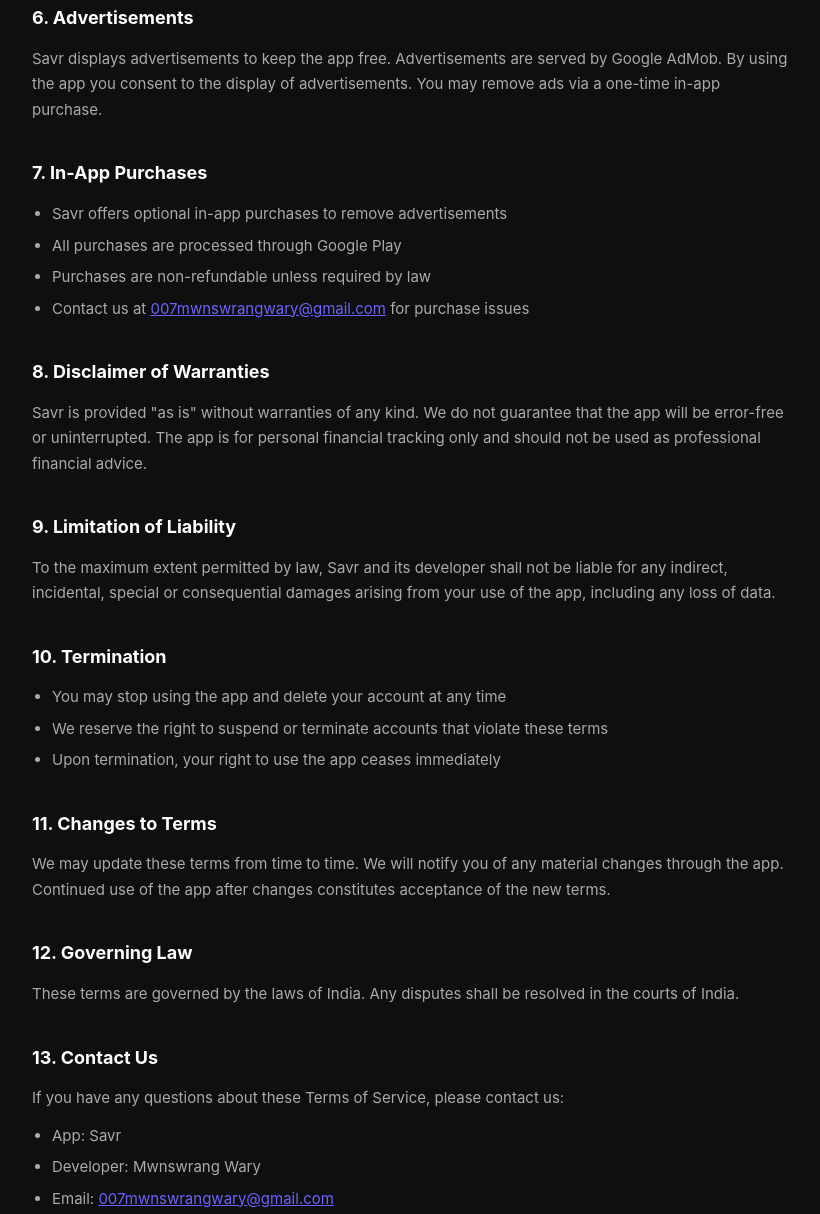
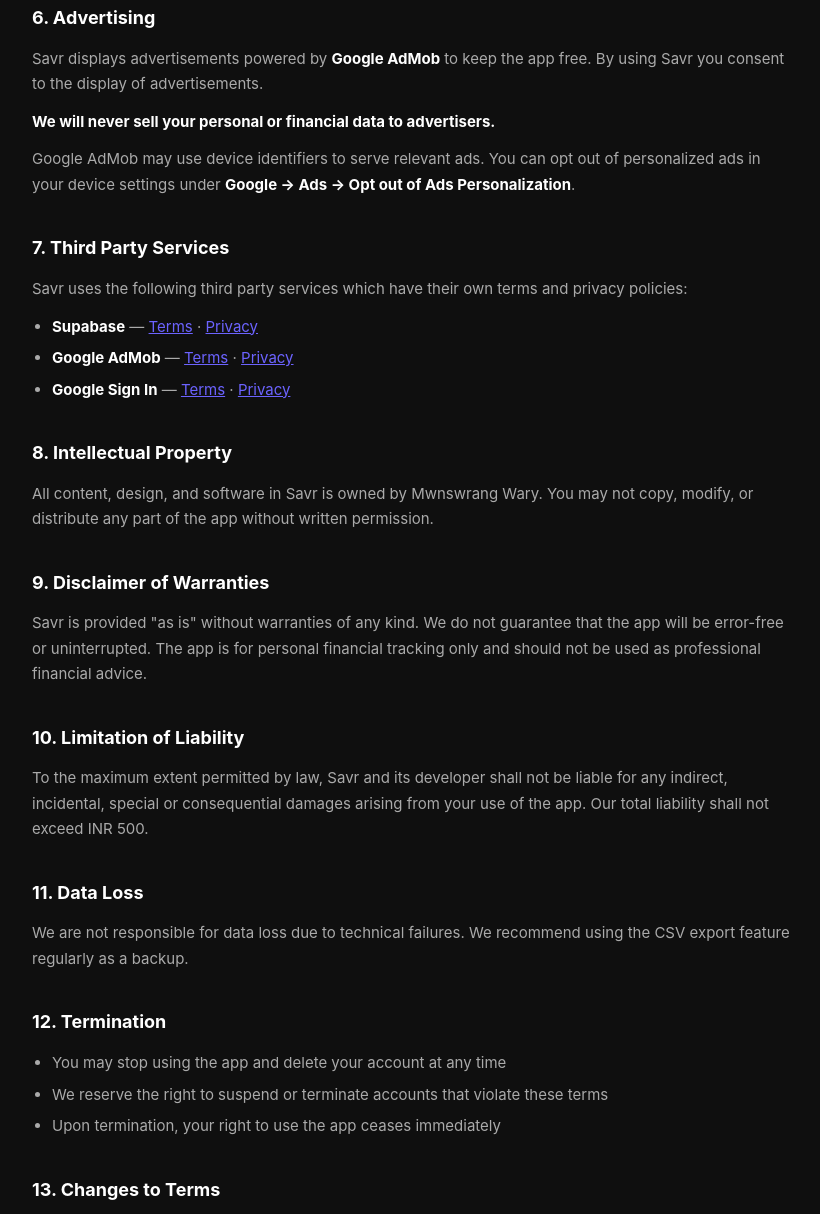
Before and after one commit to 007wary/Savr, a website: page terms-of-service.html in a window 1280 px wide. Shown: the part 1410-2624 px from the top of the page, without its empty margins (228-1048 px from the left). Drawn offline with Linux system fonts and the light colour scheme.

Commit message:
Revise Terms of Service with new sections and clarifications
Updated terms of service to include new sections on advertising, third-party services, and data loss. Added clarifications on user data ownership and liability limitations.

```diff
--- a/terms-of-service.html
+++ b/terms-of-service.html
@@ -14,6 +14,7 @@
     ul { color: #aaa; font-size: 15px; padding-left: 20px; margin-bottom: 12px; }
     ul li { margin-bottom: 6px; }
     a { color: #6C63FF; }
+    strong { color: #fff; }
     .footer { margin-top: 60px; padding-top: 24px; border-top: 1px solid #2A2A2A; color: #555; font-size: 13px; }
   </style>
 </head>
@@ -64,37 +65,45 @@
     <li>Use the app to store or transmit malicious content</li>
   </ul>
 
-  <h2>6. Advertisements</h2>
-  <p>Savr displays advertisements to keep the app free. Advertisements are served by Google AdMob. By using the app you consent to the display of advertisements. You may remove ads via a one-time in-app purchase.</p>
+  <h2>6. Advertising</h2>
+  <p>Savr displays advertisements powered by <strong>Google AdMob</strong> to keep the app free. By using Savr you consent to the display of advertisements.</p>
+  <p><strong>We will never sell your personal or financial data to advertisers.</strong></p>
+  <p>Google AdMob may use device identifiers to serve relevant ads. You can opt out of personalized ads in your device settings under <strong>Google → Ads → Opt out of Ads Personalization</strong>.</p>
 
-  <h2>7. In-App Purchases</h2>
+  <h2>7. Third Party Services</h2>
+  <p>Savr uses the following third party services which have their own terms and privacy policies:</p>
   <ul>
-    <li>Savr offers optional in-app purchases to remove advertisements</li>
-    <li>All purchases are processed through Google Play</li>
-    <li>Purchases are non-refundable unless required by law</li>
-    <li>Contact us at <a href="mailto:007mwnswrangwary@gmail.com">007mwnswrangwary@gmail.com</a> for purchase issues</li>
+    <li><strong>Supabase</strong> — <a href="https://supabase.com/terms">Terms</a> · <a href="https://supabase.com/privacy">Privacy</a></li>
+    <li><strong>Google AdMob</strong> — <a href="https://policies.google.com/terms">Terms</a> · <a href="https://policies.google.com/privacy">Privacy</a></li>
+    <li><strong>Google Sign In</strong> — <a href="https://policies.google.com/terms">Terms</a> · <a href="https://policies.google.com/privacy">Privacy</a></li>
   </ul>
 
-  <h2>8. Disclaimer of Warranties</h2>
+  <h2>8. Intellectual Property</h2>
+  <p>All content, design, and software in Savr is owned by Mwnswrang Wary. You may not copy, modify, or distribute any part of the app without written permission.</p>
+
+  <h2>9. Disclaimer of Warranties</h2>
   <p>Savr is provided "as is" without warranties of any kind. We do not guarantee that the app will be error-free or uninterrupted. The app is for personal financial tracking only and should not be used as professional financial advice.</p>
 
-  <h2>9. Limitation of Liability</h2>
-  <p>To the maximum extent permitted by law, Savr and its developer shall not be liable for any indirect, incidental, special or consequential damages arising from your use of the app, including any loss of data.</p>
+  <h2>10. Limitation of Liability</h2>
+  <p>To the maximum extent permitted by law, Savr and its developer shall not be liable for any indirect, incidental, special or consequential damages arising from your use of the app. Our total liability shall not exceed INR 500.</p>
 
-  <h2>10. Termination</h2>
+  <h2>11. Data Loss</h2>
+  <p>We are not responsible for data loss due to technical failures. We recommend using the CSV export feature regularly as a backup.</p>
+
+  <h2>12. Termination</h2>
   <ul>
     <li>You may stop using the app and delete your account at any time</li>
     <li>We reserve the right to suspend or terminate accounts that violate these terms</li>
     <li>Upon termination, your right to use the app ceases immediately</li>
   </ul>
 
-  <h2>11. Changes to Terms</h2>
+  <h2>13. Changes to Terms</h2>
   <p>We may update these terms from time to time. We will notify you of any material changes through the app. Continued use of the app after changes constitutes acceptance of the new terms.</p>
 
-  <h2>12. Governing Law</h2>
+  <h2>14. Governing Law</h2>
   <p>These terms are governed by the laws of India. Any disputes shall be resolved in the courts of India.</p>
 
-  <h2>13. Contact Us</h2>
+  <h2>15. Contact Us</h2>
   <p>If you have any questions about these Terms of Service, please contact us:</p>
   <ul>
     <li>App: Savr</li>
@@ -104,7 +113,7 @@
 
   <div class="footer">
     <p>© 2026 Savr · Mwnswrang Wary · All rights reserved</p>
-    <p style="margin-top: 8px;">Savr — Spend smart, save more.</p>
+    <p style="margin-top: 8px;">Savr — Track every rupee, every day.</p>
   </div>
 </body>
 </html>
```
